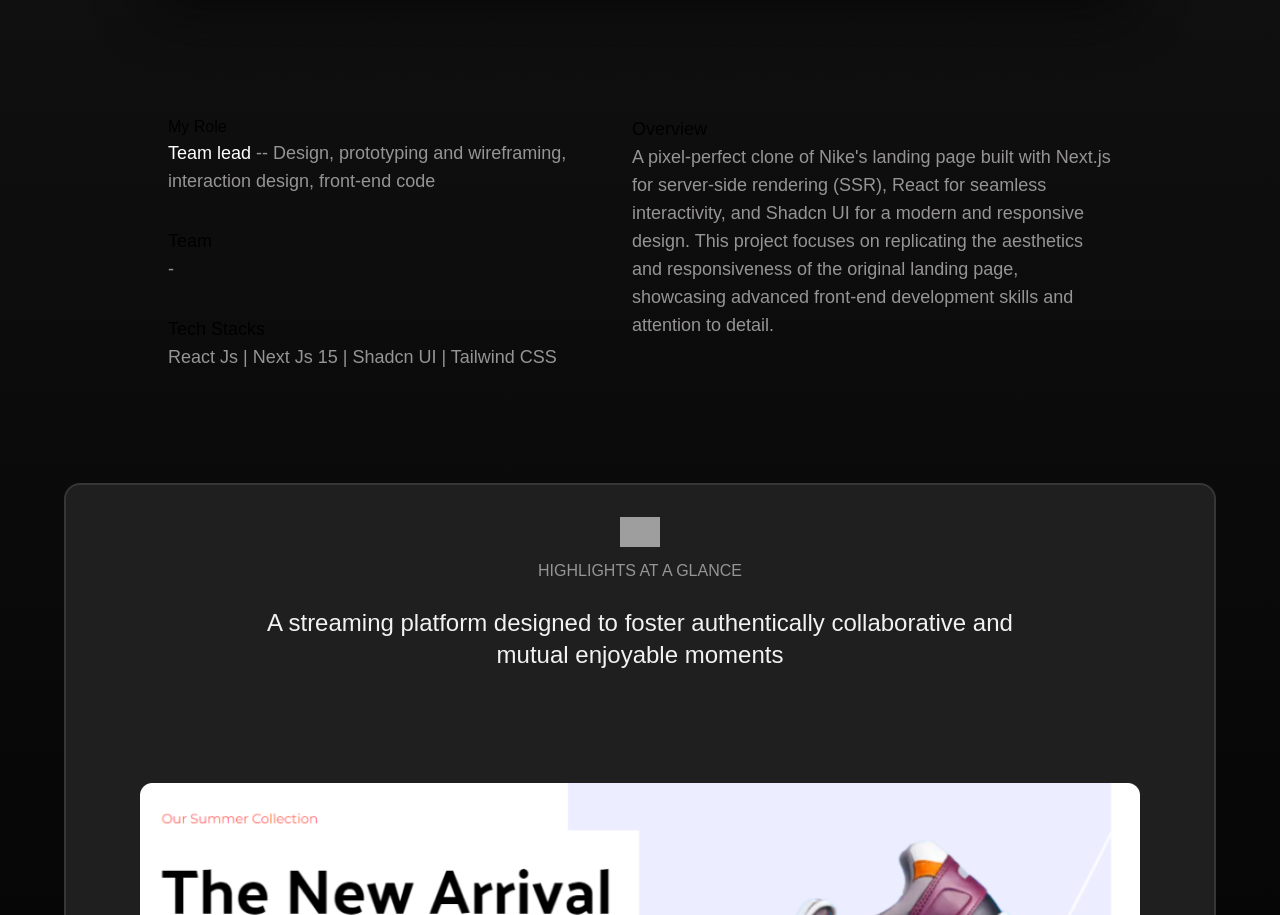
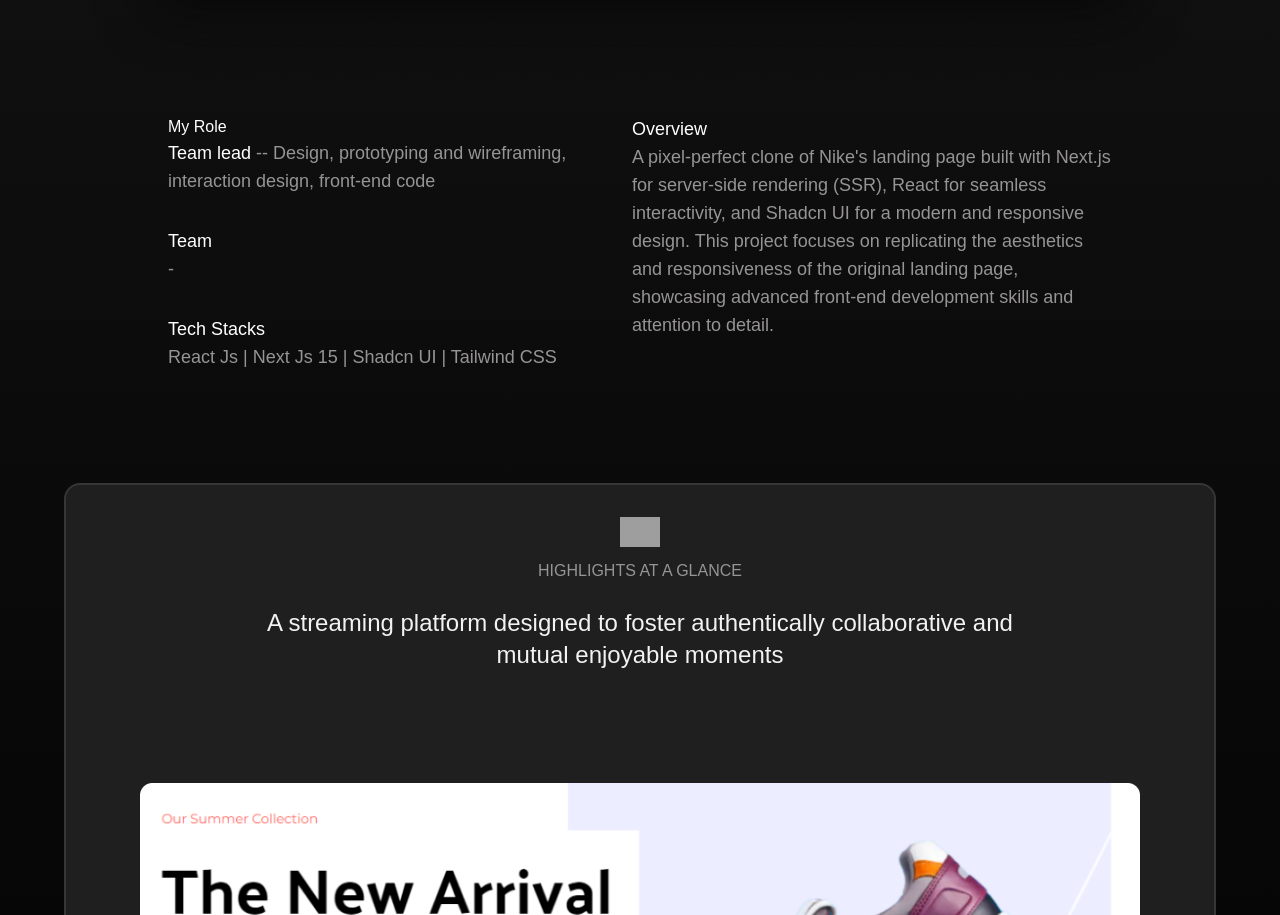
Before and after one commit to edw11/Resume, a Next.js app: page /projects/0 in a window 1280 px wide. Shown: the part 993-1908 px from the top of the page. Built offline with nearby package versions, Linux system fonts and the light colour scheme; grey boxes are pictures that could not be loaded; a web font is replaced by a local one; what @designbycode/tailwindcss-text-shadow would draw is missing.

Commit message:
complete6

```diff
--- a/components/Footer.tsx
+++ b/components/Footer.tsx
@@ -19,7 +19,7 @@ const Footer = () => {
             <div className="grid grid-rows-3 grid-cols-2 gap-y-7 gap-x-16 w-full max-w-md  ">
               <h1 className="text-sm text-grayAlt3 ">Main</h1>
               <h1 className="text-sm text-grayAlt3">Contact</h1>
-              <button className="flex" onClick={scrollToTop}>
+              <button className="flex text-white" onClick={scrollToTop}>
                 Work
               </button>
               <Link
@@ -37,6 +37,7 @@ const Footer = () => {
                 href="https://drive.google.com/file/d/1nMY-231EWsDOCURxFRXZ7790kWww5dmB/view?usp=sharing"
                 target="_blank"
                 rel="noopener noreferrer"
+                className="text-white"
               >
                 Resume
               </Link>
--- a/components/Journal.tsx
+++ b/components/Journal.tsx
@@ -105,14 +105,14 @@ const Journal = (projectData: projectData) => {
           <div className="flex px-4 justify-center items-center min-[1001px]:hidden">
             <div className="flex flex-col gap-8 justify-center items-start">
               <div className="flex flex-col gap-2">
-                <p>My Role</p>
+                <p className="text-white">My Role</p>
                 <p className="md:text-lg text-grayAlt2">
                   <span className="text-white">{projectData.role} </span>
                   {projectData.descriptionRole}
                 </p>
               </div>
               <div className="flex flex-col gap-2">
-                <p>Team</p>
+                <p className="text-white">Team</p>
                 {projectData.team.map((name, index) => (
                   <p className="md:text-lg text-grayAlt2" key={index}>
                     {name}
@@ -120,11 +120,11 @@ const Journal = (projectData: projectData) => {
                 ))}
               </div>
               <div className="flex flex-col gap-2">
-                <p>Tech stacks</p>
+                <p className="text-white">Tech stacks</p>
                 <p className="md:text-lg text-grayAlt2">{projectData.stacks}</p>
               </div>
               <div className="flex flex-col gap-3">
-                <p>Overview</p>
+                <p className="text-white">Overview</p>
                 <p className="md:text-lg text-grayAlt2">
                   {projectData.Overview}
                 </p>
@@ -135,26 +135,26 @@ const Journal = (projectData: projectData) => {
           <div className="flex justify-center items-start gap-40 md:gap-16 max-[1001px]:hidden">
             <div className="flex flex-col gap-8">
               <div className="w-[25em]">
-                <p>My Role</p>
+                <p className="text-white">My Role</p>
                 <p className="text-lg text-grayAlt2">
                   <span className="text-white">{projectData.role} </span>
                   {projectData.descriptionRole}
                 </p>
               </div>
-              <div className="text-lg">
+              <div className="text-lg text-white">
                 <p>Team</p>
                 {projectData.team.map((name, index) => (
-                  <p className=" text-grayAlt2" key={index}>
+                  <p className=" text-grayAlt2 " key={index}>
                     {name}
                   </p>
                 ))}
               </div>
-              <div className="text-lg">
-                <p>Tech Stacks</p>
+              <div className="text-lg text-white">
+                <p className="text-white">Tech Stacks</p>
                 <p className="text-grayAlt2">{projectData.stacks}</p>
               </div>
             </div>
-            <div className="w-[30rem] text-lg ">
+            <div className="w-[30rem] text-lg text-white">
               <p>Overview</p>
               <p className="text-lg text-grayAlt2 ">{projectData.Overview}</p>
             </div>
```
